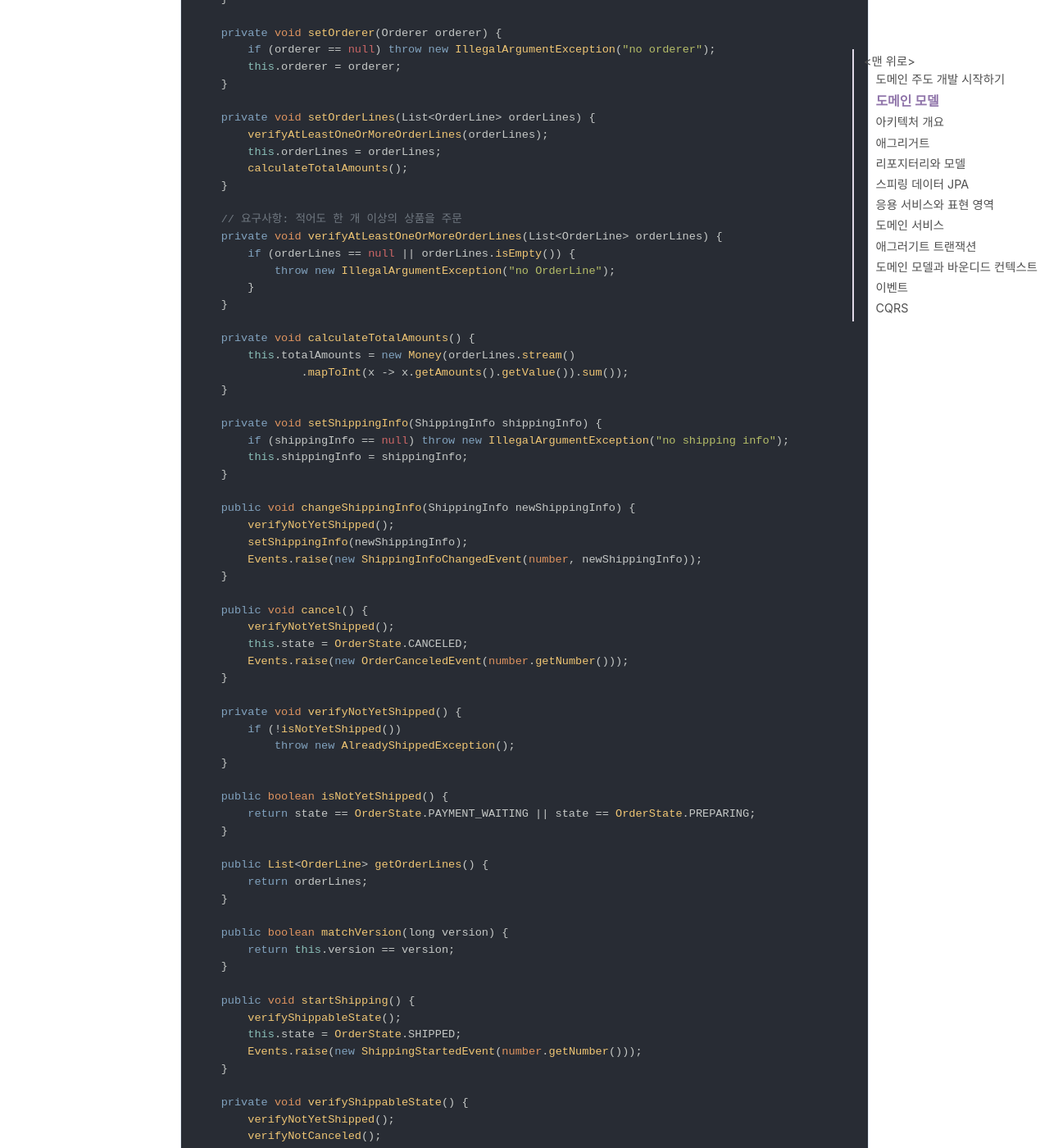
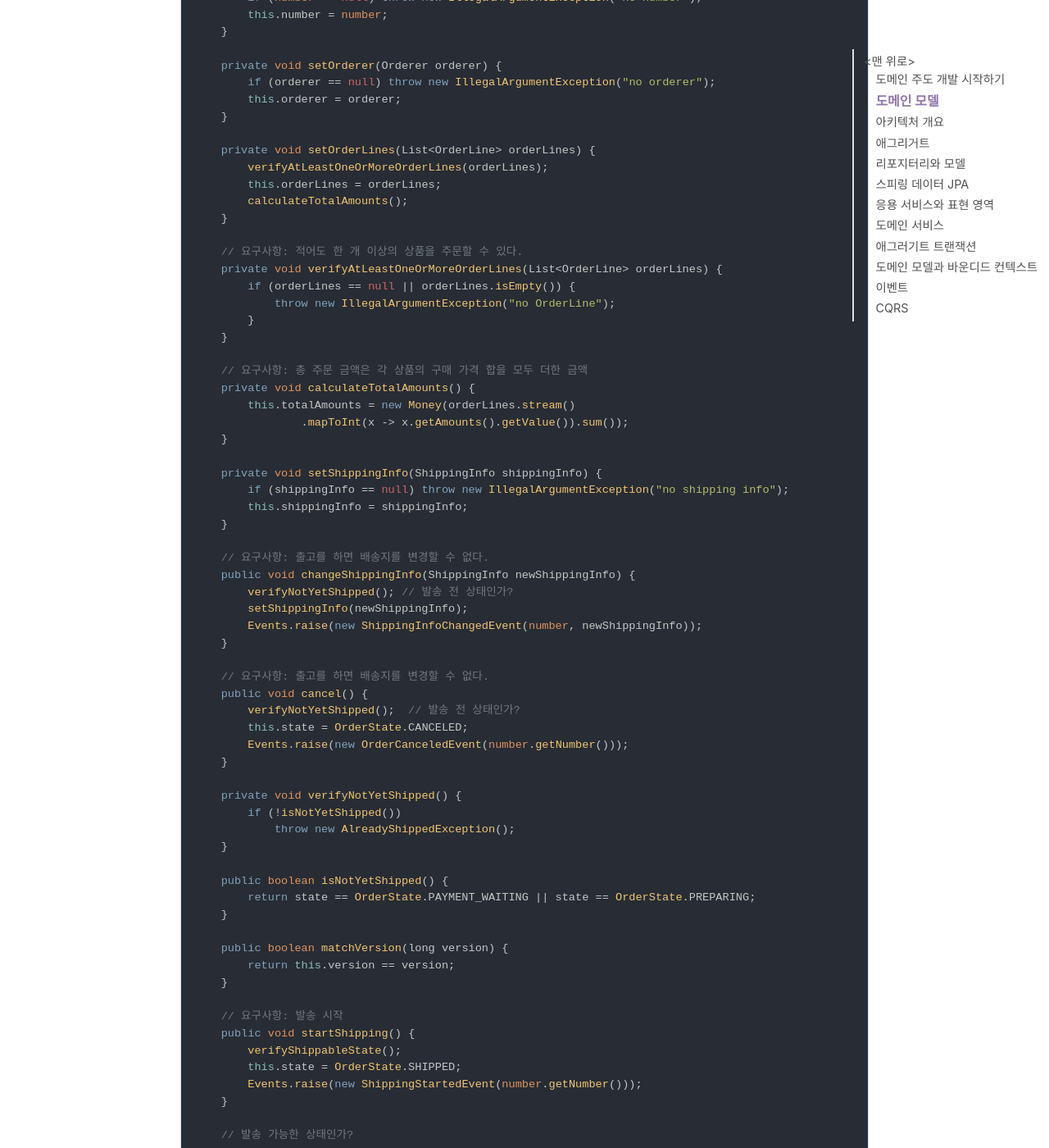
Before and after one commit to jihunparkme/jihunparkme.github.io, a Jekyll site: the page built from _posts/2024-01-01-start-DDD.md, in a window 1280 px wide and 1400 px high, scrolled down 2757 px. Shown: the whole window at 82% size. Built offline with Jekyll 4.4.1, drawn with Linux system fonts in a browser that asks for light colours; nearby versions of some CDN libraries; comment, search, counter and statistics services are not loaded; some of the changed text lies outside the part shown.

Commit message:
[DDD start] Entity

```diff
--- a/_posts/2024-01-01-start-DDD.md
+++ b/_posts/2024-01-01-start-DDD.md
@@ -111,13 +113,14 @@ public class Order {
         calculateTotalAmounts();
     }
 
-    // 요구사항: 적어도 한 개 이상의 상품을 주문
+    // 요구사항: 적어도 한 개 이상의 상품을 주문할 수 있다.
     private void verifyAtLeastOneOrMoreOrderLines(List<OrderLine> orderLines) {
         if (orderLines == null || orderLines.isEmpty()) {
             throw new IllegalArgumentException("no OrderLine");
         }
     }
 
+    // 요구사항: 총 주문 금액은 각 상품의 구매 가격 합을 모두 더한 금액
     private void calculateTotalAmounts() {
         this.totalAmounts = new Money(orderLines.stream()
                 .mapToInt(x -> x.getAmounts().getValue()).sum());
@@ -128,14 +131,16 @@ public class Order {
         this.shippingInfo = shippingInfo;
     }
 
+    // 요구사항: 출고를 하면 배송지를 변경할 수 없다.
     public void changeShippingInfo(ShippingInfo newShippingInfo) {
-        verifyNotYetShipped();
+        verifyNotYetShipped(); // 발송 전 상태인가?
         setShippingInfo(newShippingInfo);
         Events.raise(new ShippingInfoChangedEvent(number, newShippingInfo));
     }
 
+    // 요구사항: 출고를 하면 배송지를 변경할 수 없다.
     public void cancel() {
-        verifyNotYetShipped();
+        verifyNotYetShipped();  // 발송 전 상태인가?
         this.state = OrderState.CANCELED;
         Events.raise(new OrderCanceledEvent(number.getNumber()));
     }
@@ -149,23 +154,21 @@ public class Order {
         return state == OrderState.PAYMENT_WAITING || state == OrderState.PREPARING;
     }
 
-    public List<OrderLine> getOrderLines() {
-        return orderLines;
-    }
-
     public boolean matchVersion(long version) {
         return this.version == version;
     }
 
+    // 요구사항: 발송 시작
     public void startShipping() {
         verifyShippableState();
         this.state = OrderState.SHIPPED;
         Events.raise(new ShippingStartedEvent(number.getNumber()));
     }
 
+    // 발송 가능한 상태인가?
     private void verifyShippableState() {
-        verifyNotYetShipped();
-        verifyNotCanceled();
+        verifyNotYetShipped(); // 발송 전 상태인가?
+        verifyNotCanceled(); // 취소되지 않은 상태인가?
     }
 
     private void verifyNotCanceled() {
```
Also changed, not shown: other parts of _posts/2024-01-01-start-DDD.md (+8 -0 lines).
